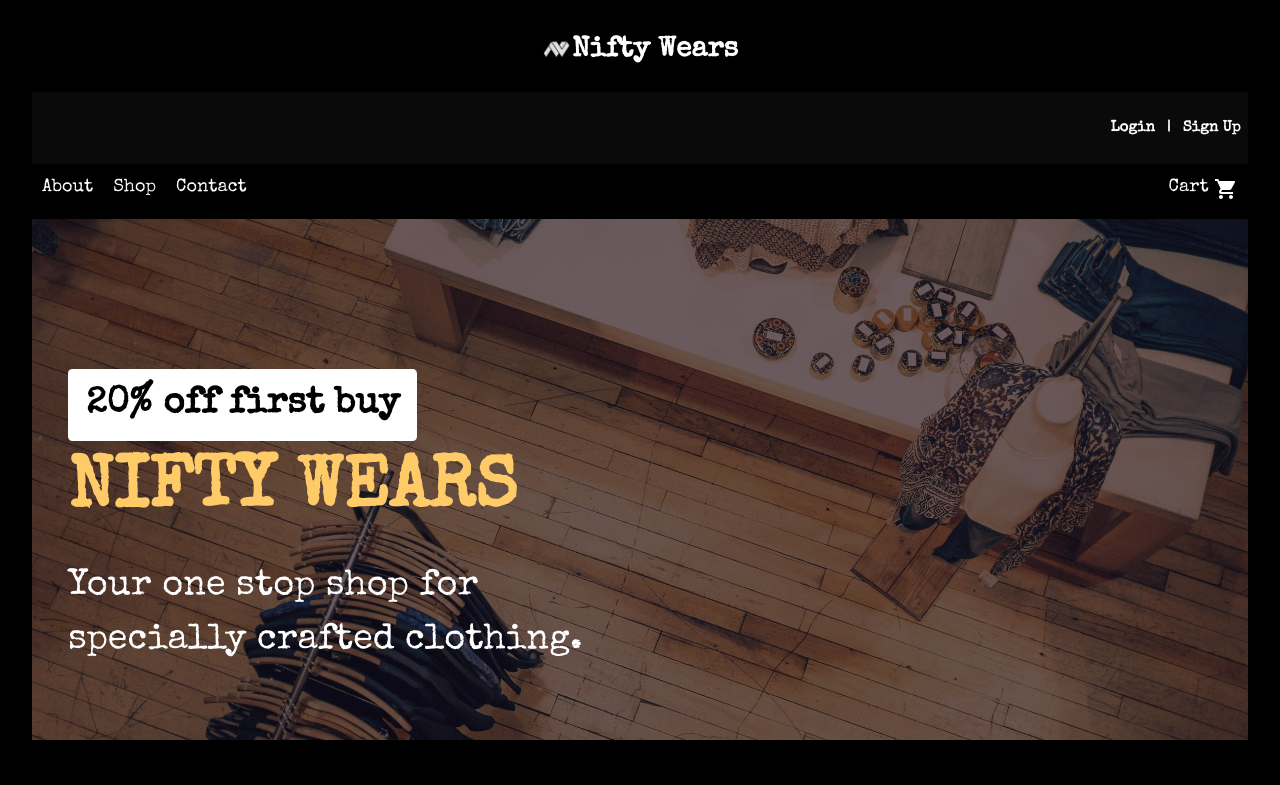
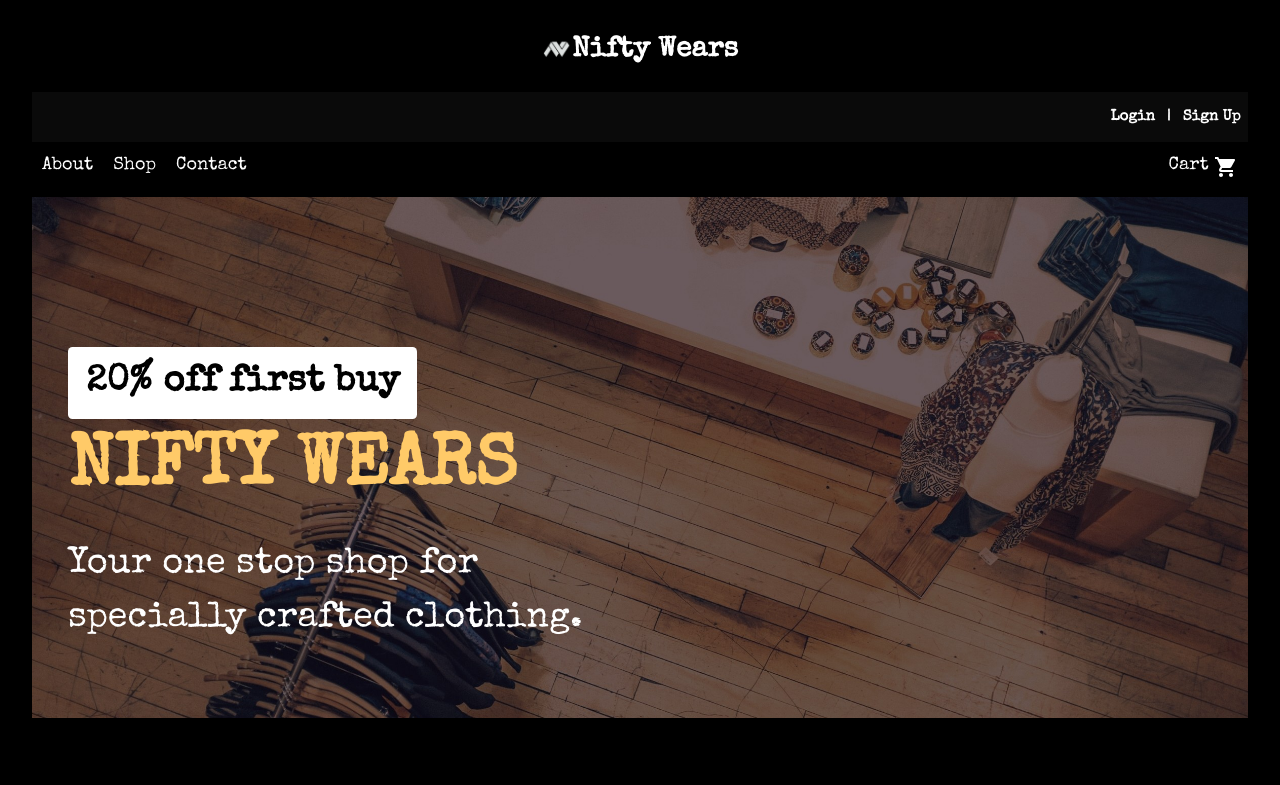
Before and after one commit to abu-git/nifty-wears-next, a Next.js app: page / in a window 1280 px wide. Shown: the top 785 px of the page. Built offline with nearby package versions, Linux system fonts and the light colour scheme.

Commit message:
login signup container height adjusted

```diff
--- a/components/Navbar3.js
+++ b/components/Navbar3.js
@@ -61,9 +61,10 @@ const useStyles = makeStyles((theme) => ({
     loginSignup: {
         display: "flex",
         justifyContent: "flex-end",
+        alignItems: "center",
         padding: "0",
         margin: "0",
-        //borderBottom: "1px solid white",
+        height: "50px",
         backgroundColor: "#0a0a0a"
     },
     login: {
```
